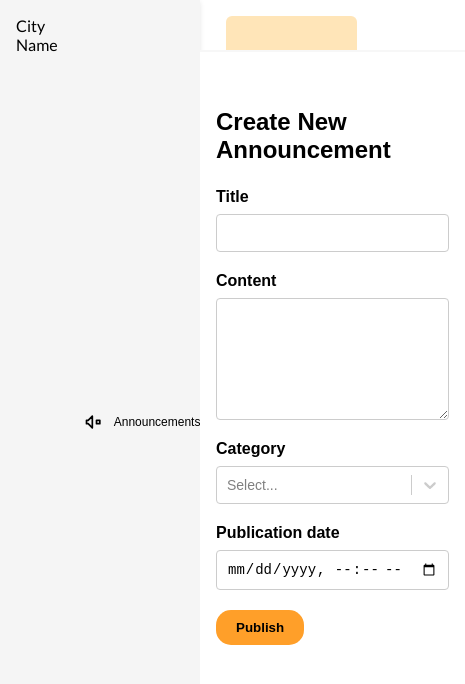
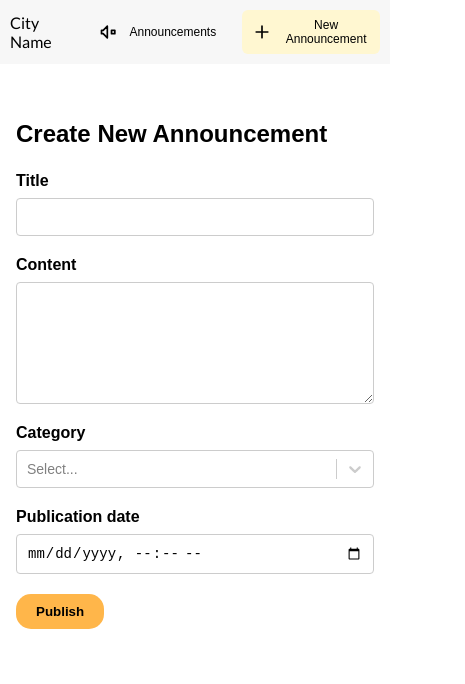
Before and after one commit to Arman148/crud-react-job-test, a React (Create React App) app in the folder crud-job-test/: page /announcements/create in a window 390 px wide. Shown: the top 684 px of the page, 465 px wide, since content can reach past the window. Built offline with nearby package versions, Linux system fonts and the light colour scheme.

Commit message:
CSS Responsiveness and Color Improvements
made huge changes for more responsive design, now table has horizontal scroll for better responsivity, now sidebar becomes header for small screens without bugs, also used figma extension to get the exact same colors for buttons as in the tasl

```diff
--- a/crud-job-test/src/components/announcementsTable/AnnouncementsTable.jsx
+++ b/crud-job-test/src/components/announcementsTable/AnnouncementsTable.jsx
@@ -119,6 +119,7 @@ const AnnouncementsTable = () => {
     }, []);
 
     return (
+        <div className="table-wrapper">
             <table>
                 <thead>
                     {table.getHeaderGroups().map(headerGroup => (
@@ -152,6 +153,7 @@ const AnnouncementsTable = () => {
                     ))}
                 </tbody>
             </table>
+        </div>
     );
 };
 
--- a/crud-job-test/src/components/announcementsTable/style.css
+++ b/crud-job-test/src/components/announcementsTable/style.css
@@ -1,3 +1,8 @@
+.table-wrapper {
+    width: 100%;
+    overflow-x: auto;
+}
+
 table {
     width: 100%;
     border-collapse: collapse;
@@ -5,6 +10,8 @@ table {
     font-size: 14px;
     background-color: #fff;
     overflow: hidden;
+    table-layout: auto;
+    word-wrap: break-word;
 }
 
 th {
@@ -14,6 +21,7 @@ th {
     color: #333;
     border-bottom: 2px solid #e0e0e0;
     font-size: 14px;
+    white-space: nowrap;
 }
 
 tbody tr {
@@ -29,22 +37,10 @@ td {
     padding: 12px 16px;
     color: #555;
     vertical-align: middle;
+    word-break: break-word;
+    white-space: normal;
 }
 
-td button {
-    background-color: rgba(0, 0, 0, 0);
-    color: rgb(0, 0, 0);
-    border: none;
-    border-radius: 6px;
-    padding: 6px 12px;
-    font-size: 13px;
-    cursor: pointer;
-    transition: background-color 0.2s ease;
-}
-
-td button:hover {
-    background-color: rgba(0, 0, 0, 0);
-}
 
 .action-buttons {
     display: flex;
@@ -55,4 +51,16 @@ td button:hover {
 .action-buttons button {
     flex: 1;
     min-width: 50px;
+    background-color: transparent;
+    color: black;
+    border: none;
+    border-radius: 6px;
+    padding: 6px 12px;
+    font-size: 13px;
+    cursor: pointer;
+    transition: background-color 0.2s ease;
 }
+
+.action-buttons button:hover {
+    background-color: rgba(0, 0, 0, 0.05);
+}
--- a/crud-job-test/src/components/form/style.css
+++ b/crud-job-test/src/components/form/style.css
@@ -36,7 +36,7 @@ textarea {
 }
 
 .publish-btn {
-    background-color: #ff9f29;
+    background-color: #FFB64A;
     color: black;
     padding: 10px 20px;
     border: none;
@@ -49,7 +49,6 @@ textarea {
     background-color: #dd9700;
 }
 
-/* React Select Custom Styling */
 .react-select__control {
     border-radius: 4px;
     border: 1px solid #ccc;
--- a/crud-job-test/src/components/sidebar/style.css
+++ b/crud-job-test/src/components/sidebar/style.css
@@ -1,4 +1,3 @@
-/* Sidebar container */
 .sidebar {
     display: flex;
     flex-direction: column;
@@ -6,19 +5,16 @@
     padding: 20px;
     background-color: #f7f7f7;
     gap: 16px;
-    /* gap between buttons */
     min-height: 100vh;
     box-sizing: border-box;
 }
 
-/* Logo */
 .sidebar-logo {
     font-weight: bold;
     font-size: 18px;
     margin-bottom: 24px;
 }
 
-/* Buttons */
 .sidebar-btn {
     display: flex;
     align-items: center;
@@ -41,20 +37,20 @@
     flex-shrink: 0;
 }
 
-/* RESPONSIVE: Sidebar becomes header */
 @media (max-width: 768px) {
     .sidebar {
         width: 100%;
-        height: auto;
+        height: 100%;
+        min-height: auto;
         flex-direction: row;
         justify-content: space-around;
+        align-items: center;
         padding: 10px;
         box-shadow: 0 2px 5px rgba(0, 0, 0, 0.1);
     }
 
     .sidebar-logo {
         display: none;
-        /* hide logo on small screens */
     }
 
     .sidebar-btn {
@@ -64,5 +60,5 @@
 }
 
 .sidebar-btn.active {
-    background-color: hsl(38, 100%, 86%);
+    background-color: #FFF7D1;
 }
--- a/crud-job-test/src/styles/App.css
+++ b/crud-job-test/src/styles/App.css
@@ -1,31 +1,6 @@
 .app-layout {
     display: flex;
     min-height: 100vh;
-}
-
-.sidebar {
-    width: 200px;
-    background-color: #f5f5f5;
-    padding: 1rem;
-}
-
-.logo {
-    font-weight: bold;
-    margin-bottom: 1rem;
-}
-
-.nav-link {
-    display: block;
-    padding: 0.5rem;
-    text-decoration: none;
-    color: #333;
-    margin-bottom: 0.5rem;
-    border-radius: 4px;
-}
-
-.nav-link.active {
-    background-color: #ddd;
-    font-weight: bold;
 }
 
 .main-content {
@@ -35,3 +10,14 @@
     border-top: 2px solid #f7f7f7;
     margin-top: 50px;
 }
+
+@media (max-width: 768px) {
+    .app-layout {
+        flex-direction: column;
+    }
+
+    .main-content {
+        margin-top: 0;
+        border-top: none;
+    }
+}
```
Lines whose indentation alone changed are shown as unchanged.
